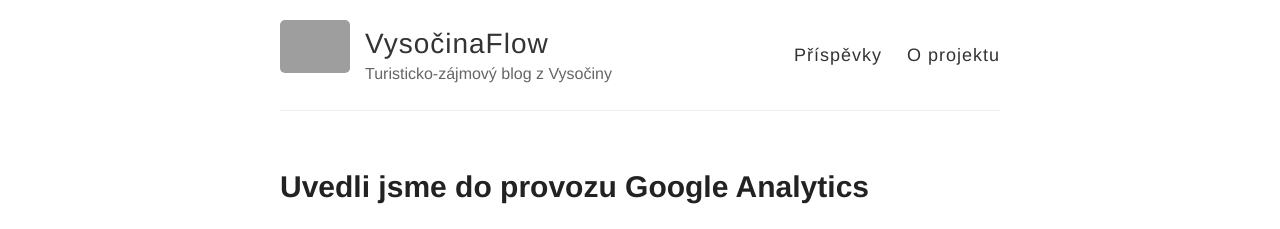
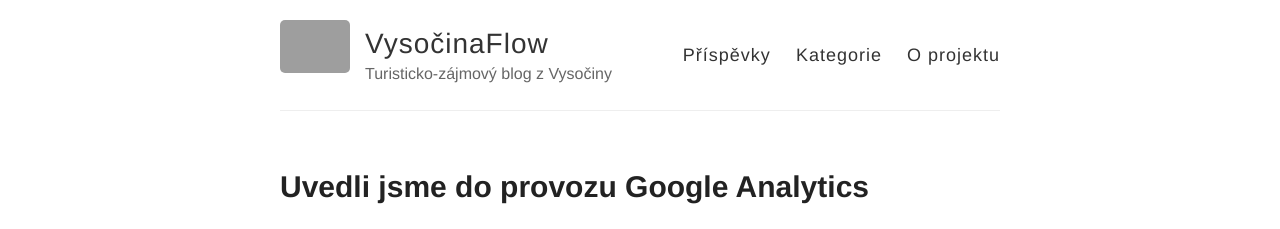
Before and after one commit to havlikova/VysocinaFlow.github.io, a Jekyll site: the page built from index.html, in a window 1280 px wide. Shown: the top 229 px of the page. Built offline with Jekyll 4.4.1, drawn with Linux system fonts in a browser that asks for light colours; grey boxes are pictures that could not be loaded.

Commit message:
přidání kategorie

```diff
--- a/_layouts/default.html
+++ b/_layouts/default.html
@@ -28,6 +28,7 @@
 
           <nav>
             <a href="{{ site.baseurl }}/">Příspěvky</a>
+            <a href="{{ site.baseurl }}/kategorie">Kategorie</a>
             <a href="{{ site.baseurl }}/about">O projektu</a>
           </nav>
         </header>
```
